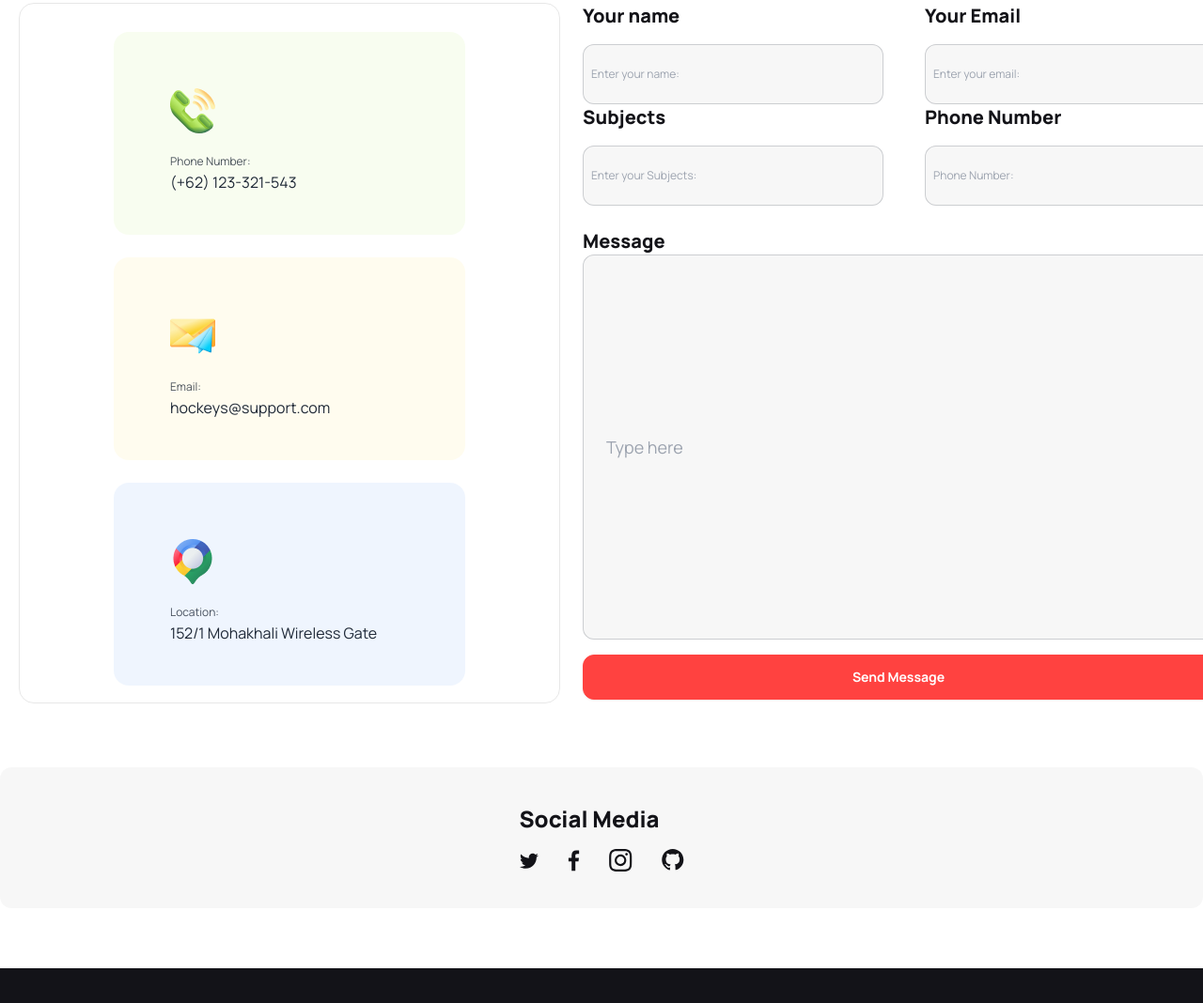
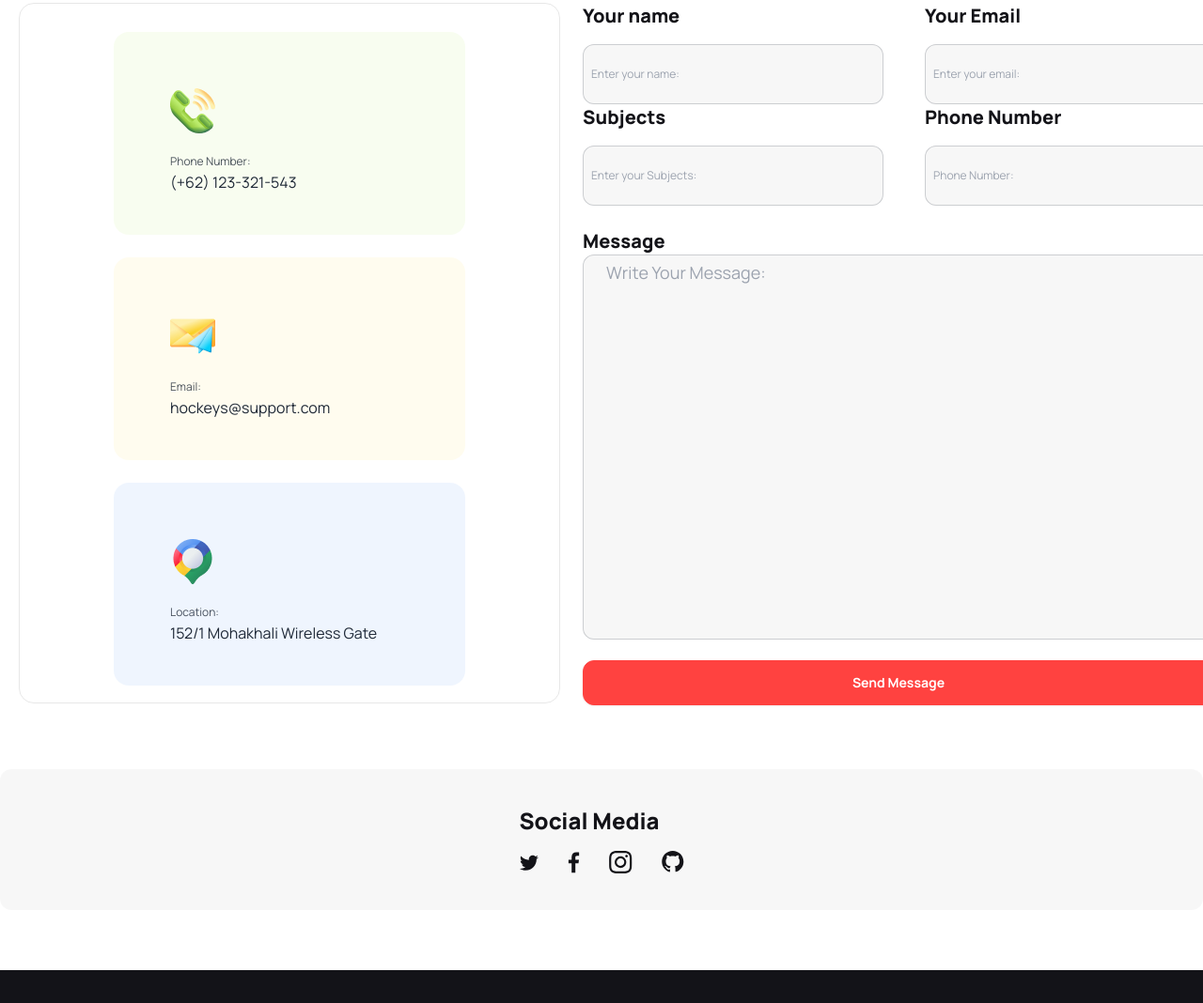
Before and after one commit to Pervage-Ahmed-Tuhin/Assignment-Three-Hokies, a plain HTML site: page index.html in a window 1280 px wide. Shown: the part 5350-6418 px from the top of the page at 94% size. Drawn offline with nearby package versions, Linux system fonts and the light colour scheme.

Commit message:
Upadted the form section

```diff
--- a/index.html
+++ b/index.html
@@ -706,11 +706,11 @@
 
                     <div class="w-[100%] mt-6">
                         <label for="Message" class="text-[#131318] text-xl font-extrabold">Message</label><br>
-                        <input style="
+                        <textarea style="
                     height: 410px;
                      border-radius: 12px;
-                    background: rgba(19, 19, 24, 0.03);" type="text" placeholder="Type here"
-                            class="input input-bordered input-lg w-[100%] lg:w-[672px]" />
+                    background: rgba(19, 19, 24, 0.03);" type="text" placeholder="Write Your Message:"
+                            class="input input-bordered input-lg w-[100%] lg:w-[672px]"></textarea>
                         <br>
                         <button
                             class="mt-4 w-[100%] lg:w-[672px] btn bg-[#FF4240] rounded-xl border-solid-[1px] border-[#FF4240] text-white font-bold ">Send
```
